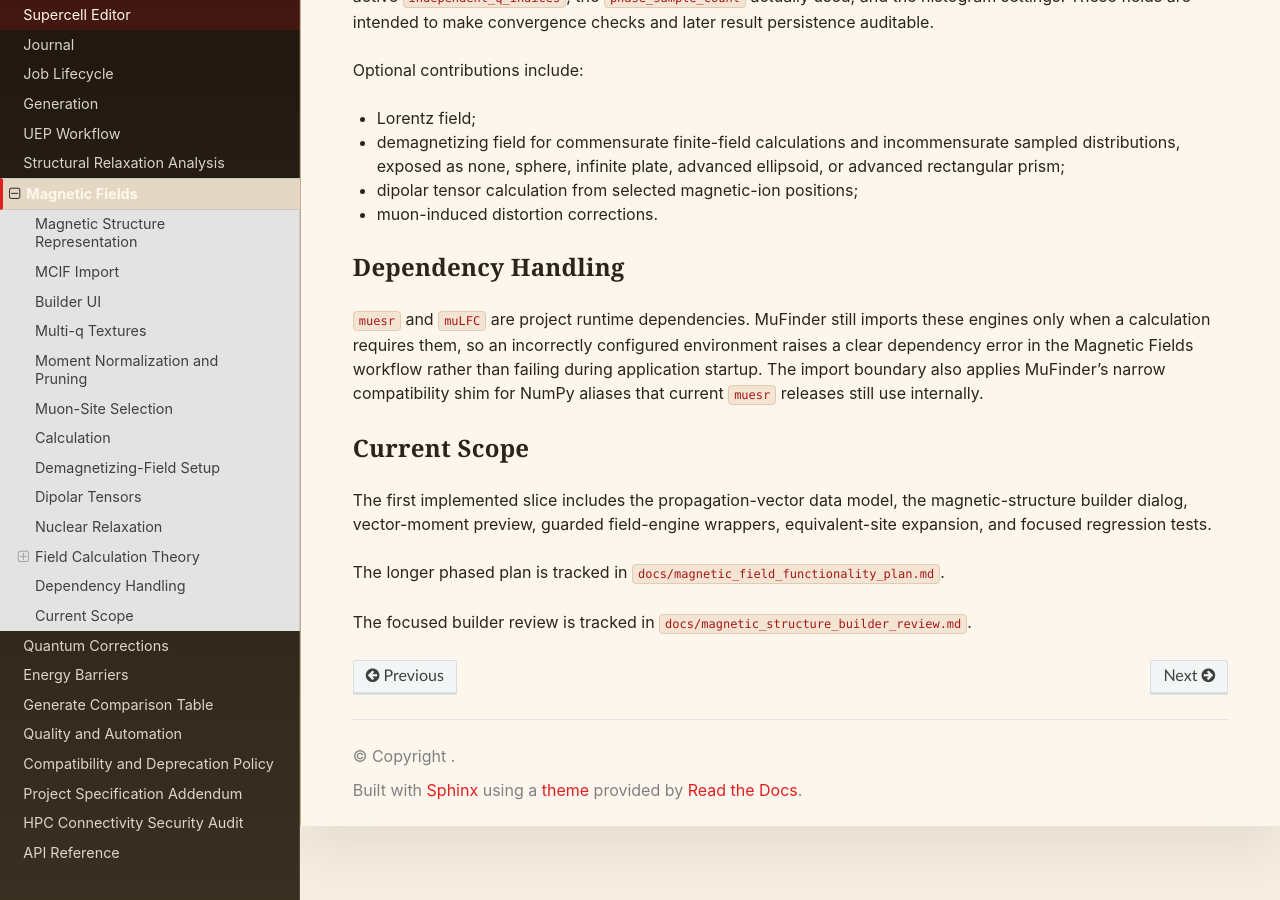
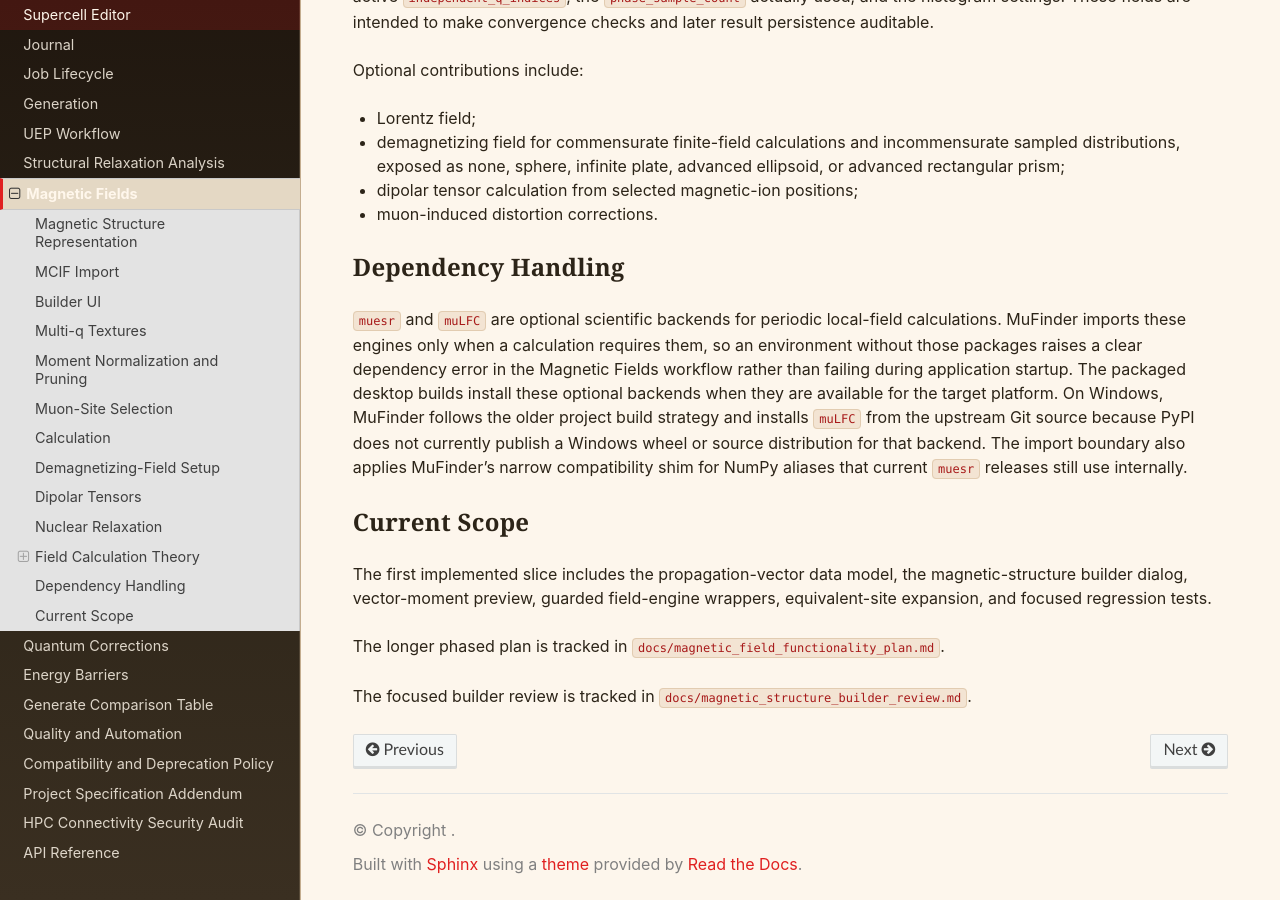
Before and after one commit to BenHuddart/mufinder, a Sphinx documentation site: the page built from docs/magnetic_fields.rst, in a window 1280 px wide and 900 px high, scrolled down 8199 px. Built offline with Sphinx 7.4.7 and the Read the Docs theme 3.1.0, drawn with Linux system fonts in a browser that asks for light colours.

Commit message:
feat: update Python dependency installation to include optional scientific backends and enhance import verification

```diff
--- a/docs/magnetic_fields.rst
+++ b/docs/magnetic_fields.rst
@@ -462,12 +462,16 @@ Optional contributions include:
 Dependency Handling
 -------------------
 
-``muesr`` and ``muLFC`` are project runtime dependencies. MuFinder still imports
-these engines only when a calculation requires them, so an incorrectly
-configured environment raises a clear dependency error in the Magnetic Fields
-workflow rather than failing during application startup. The import boundary also
-applies MuFinder's narrow compatibility shim for NumPy aliases that current
-``muesr`` releases still use internally.
+``muesr`` and ``muLFC`` are optional scientific backends for periodic local-field
+calculations. MuFinder imports these engines only when a calculation requires
+them, so an environment without those packages raises a clear dependency error in
+the Magnetic Fields workflow rather than failing during application startup. The
+packaged desktop builds install these optional backends when they are available
+for the target platform. On Windows, MuFinder follows the older project build
+strategy and installs ``muLFC`` from the upstream Git source because PyPI does
+not currently publish a Windows wheel or source distribution for that backend.
+The import boundary also applies MuFinder's narrow compatibility shim for NumPy aliases
+that current ``muesr`` releases still use internally.
 
 Current Scope
 -------------
```
Also changed, not shown: docs/magnetic_field_functionality_plan.md (+2 -2 lines), pyproject.toml (+6 -3 lines), 5 other files.
